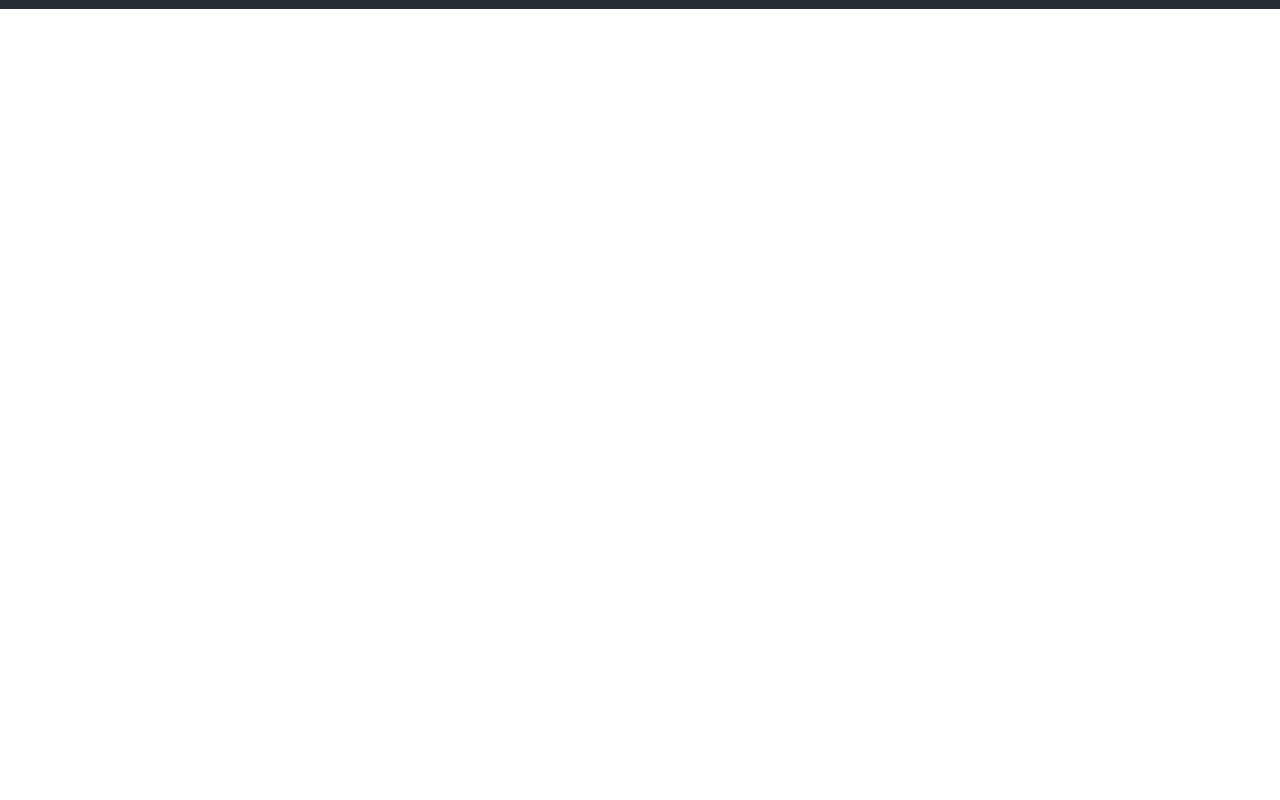
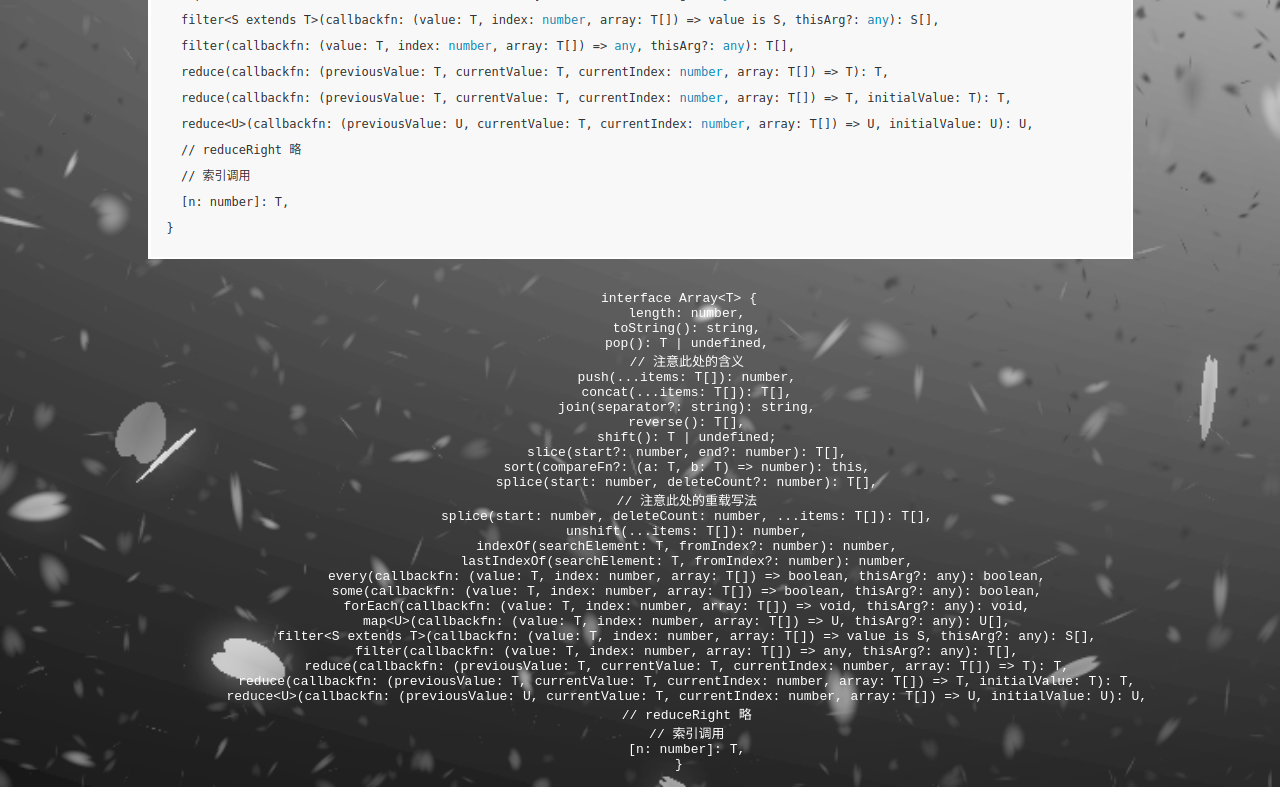
Before and after one commit to liulei92/hook-ts-demo, a React app: page /tsDemo in a window 1280 px wide. Before the commit this address led to /home. Shown: the part 791-1591 px from the top of the page. Before the commit the page ends 800 px from the top, so only its background shows below. Built offline with nearby package versions, Linux system fonts and the light colour scheme.

Commit message:
熟悉泛型generic 和 声明文件 *.的.ts

```diff
--- a/src/App.tsx
+++ b/src/App.tsx
@@ -54,6 +54,8 @@ const App: React.FC = () => {
             </Switch>
           </Suspense>
         </div>
+
+        <div className='sakura-bg' />
       </Router>
     </Provider>
   )
--- a/src/router/Routes.ts
+++ b/src/router/Routes.ts
@@ -10,6 +10,11 @@ const routes = [
     name: 'About',
     path: '/about',
     component: lazy(() => import(/* webpackChunkName: "about" */ '@/views/About'))
+  },
+  {
+    name: 'TsDemo',
+    path: '/tsDemo',
+    component: lazy(() => import(/* webpackChunkName: "tsDemo" */ '@/views/TsDemo'))
   },
   {
     name: 'UseState',
--- a/src/styles/_app.scss
+++ b/src/styles/_app.scss
@@ -1,8 +1,24 @@
 .App {
   text-align: center;
   min-height: 100vh;
-  background-color: #282c34;
   color: white;
+}
+
+.sakura-bg {
+  width: 100%;
+  height: 100%;
+  position: absolute;
+  top: 0;
+  z-index: -1;
+  // background-color: #282c34;
+  background-image: url('../assets/sakura.png');
+  background-size: cover;
+  background-position: center center;
+  filter: grayscale(100%);
+  -webkit-filter: grayscale(100%);
+  -moz-filter: grayscale(100%);
+  -o-filter: grayscale(100%);
+  -ms-filter: grayscale(100%);
 }
 
 .App-logo {
--- a/src/styles/index.scss
+++ b/src/styles/index.scss
@@ -14,3 +14,9 @@ code {
   font-family: source-code-pro, Menlo, Monaco, Consolas, 'Courier New',
     monospace;
 }
+
+#root {
+  position: relative;
+  width: 100%;
+  height: 100%;
+}
--- /dev/null
+++ b/src/views/TsDemo/index.tsx
@@ -0,0 +1,138 @@
+import React from 'react'
+import { useLocation } from 'react-router-dom'
+import arrGeneric from '@/assets/arrGeneric.png'
+
+/* 枚举 */
+enum Direction {
+  up = 1,
+  down,
+  left,
+  right
+}
+
+/* 三种运动方式 */
+type MoveType = 'linear' | 'ease' | 'bounse'
+
+const moveTo = (ease: MoveType, direction: Direction): void => {
+  console.log(ease, direction)
+}
+
+moveTo('ease', Direction.left)
+
+class Person {
+  private name: string
+
+  private age: number
+
+  constructor ({ name, age }: drag.PersonProps) {
+    this.name = name
+    this.age = age
+  }
+
+  /**
+   * getName
+   */
+  public getName (): string {
+    return this.name
+  }
+
+  /**
+   * getAge
+   */
+  public getAge (): number {
+    return this.age
+  }
+}
+
+const p1 = new Person({ name: 'alex', age: 20 })
+console.log(p1.getAge())
+console.log(p1.getName())
+
+interface PersonProps {
+  name: string,
+  age: number
+}
+
+// 泛型
+type WomanProps<T> = {
+  sex?: 'male' | 'female'
+  chest?: number,
+  waist?: number,
+  hip?: number,
+  bsae: T
+}
+
+interface ManProps extends PersonProps {
+  bodyFat?: string,
+  height?: number
+}
+
+const lili: WomanProps<PersonProps> = {
+  bsae: {
+    name: 'lili',
+    age: 20
+  },
+  sex: 'female',
+  chest: 93,
+  waist: 69,
+  hip: 85
+}
+
+const kang: ManProps = {
+  name: 'kang',
+  age: 22,
+  bodyFat: '18%',
+  height: 178
+}
+
+console.log(lili, kang)
+
+const TsDemo: React.FC = () => {
+  const loaction = useLocation()
+  console.log(loaction)
+
+  return (
+    <div>
+      <img src={arrGeneric} alt='arrGeneric' />
+      <pre>
+        {
+          `
+          interface Array<T> {
+            length: number,
+            toString(): string,
+            pop(): T | undefined,
+            // 注意此处的含义
+            push(...items: T[]): number,
+            concat(...items: T[]): T[],
+            join(separator?: string): string,
+            reverse(): T[],
+            shift(): T | undefined;
+            slice(start?: number, end?: number): T[],
+            sort(compareFn?: (a: T, b: T) => number): this,
+            splice(start: number, deleteCount?: number): T[],
+            // 注意此处的重载写法
+            splice(start: number, deleteCount: number, ...items: T[]): T[],
+            unshift(...items: T[]): number,
+            indexOf(searchElement: T, fromIndex?: number): number,
+            lastIndexOf(searchElement: T, fromIndex?: number): number,
+            every(callbackfn: (value: T, index: number, array: T[]) => boolean, thisArg?: any): boolean,
+            some(callbackfn: (value: T, index: number, array: T[]) => boolean, thisArg?: any): boolean,
+            forEach(callbackfn: (value: T, index: number, array: T[]) => void, thisArg?: any): void,
+            map<U>(callbackfn: (value: T, index: number, array: T[]) => U, thisArg?: any): U[],
+            filter<S extends T>(callbackfn: (value: T, index: number, array: T[]) => value is S, thisArg?: any): S[],
+            filter(callbackfn: (value: T, index: number, array: T[]) => any, thisArg?: any): T[],
+            reduce(callbackfn: (previousValue: T, currentValue: T, currentIndex: number, array: T[]) => T): T,
+            reduce(callbackfn: (previousValue: T, currentValue: T, currentIndex: number, array: T[]) => T, initialValue: T): T,
+            reduce<U>(callbackfn: (previousValue: U, currentValue: T, currentIndex: number, array: T[]) => U, initialValue: U): U,
+            // reduceRight 略
+            // 索引调用
+            [n: number]: T,
+          }
+          `
+        }
+      </pre>
+    </div>
+  )
+}
+
+export default TsDemo
```
Also changed, not shown: src/views/TsDemo/interface.d.ts (added, +42 -0 lines), src/assets/arrGeneric.png (added), src/assets/sakura.png (added).
